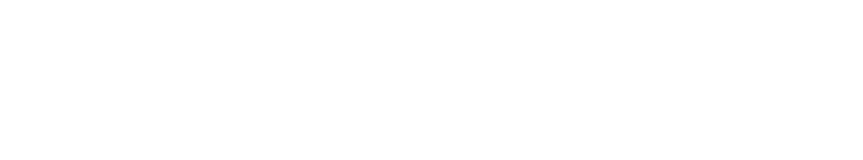
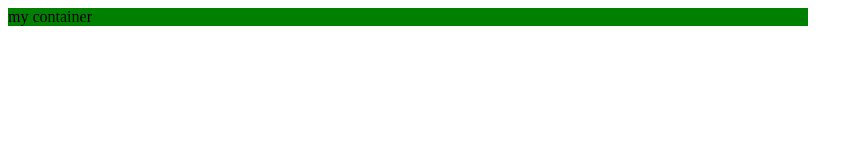
Before and after one commit to askappsacademy/session-1-linaholness, a plain HTML site: page index.html in a window 1280 px wide. Shown: the whole page, without its empty margins (0-863 px from the left). Drawn offline with Linux system fonts and the light colour scheme.

Commit message:
Added head tag and container element

```diff
--- a/index.html
+++ b/index.html
@@ -1,3 +1,17 @@
 <!DOCTYPE html>
 <html lang="en">
+
+  <head>
+<title>My Video Player</title>
+<link rel="stylesheet" href="styles.css">
+<body>
+
+<div class = "container">
+  my container
+  </div>
+
+</body>
+
+
+    </head>
 </html>
--- a/styles.css
+++ b/styles.css
@@ -0,0 +1,4 @@
+.container{
+background-color: green;
+width: 800px
+}
```
Also changed, not shown: 1 other file.
